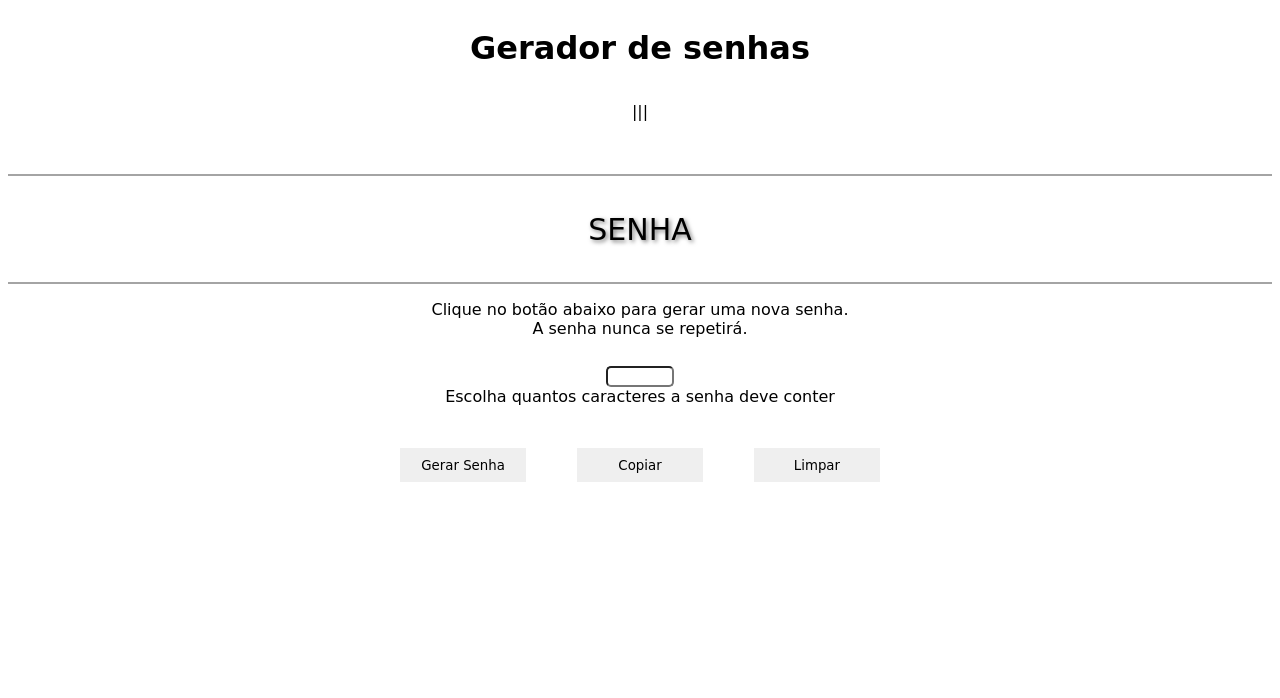
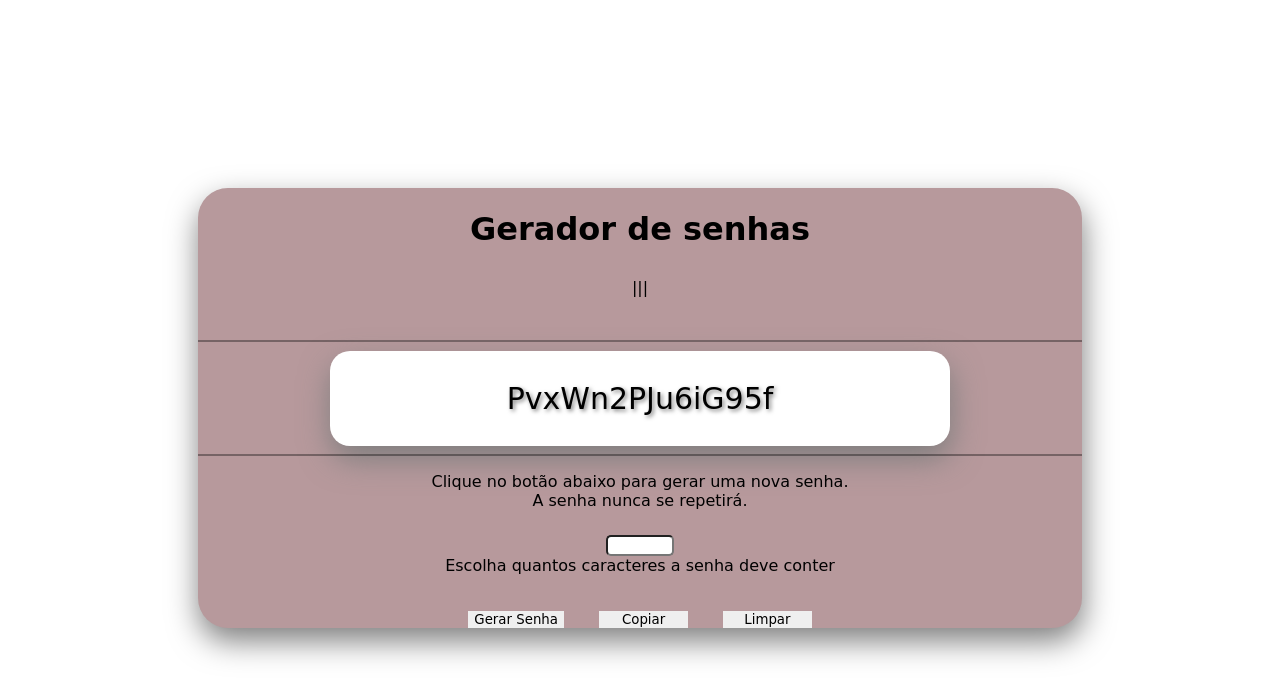
Before and after one commit to Zmining/passwordGenerator, a plain HTML site: page passwordGenerator/index.html in a window 1280 px wide. Both pictures are taken after a click on the button "Gerar Senha". Drawn offline with Linux system fonts and the light colour scheme.

Commit message:
did some changes with style, js and html

```diff
--- a/passwordGenerator/index.css
+++ b/passwordGenerator/index.css
@@ -3,17 +3,26 @@
 }
 
 html{
+    width: 100%;
     height: 100%;
-    width: 100%;
-    display: flex;
 }
 
 body{
     height: 100%;
-    width: 100%;
     display: flex;
+    justify-content: center;
+    align-items: center;
+}
+
+#tudo{
+    display: flex;
+    align-self: center;
+    box-shadow: 1px 13px 31px rgb(126, 126, 126);
     flex-direction: column;
-
+    justify-self: center;
+    width: 70%;
+    border-radius: 30px;
+    background-color: #B7999C
 }
 
 #header p{
@@ -65,6 +74,7 @@ body{
     height: 10%;
     margin: 0 15%;
     border-radius: 20px;
+    box-shadow: 1px 13px 31px rgb(126, 126, 126);
     background-color: rgb(255, 255, 255);
 }
 
--- a/passwordGenerator/index.html
+++ b/passwordGenerator/index.html
@@ -7,6 +7,7 @@
     <script defer src="./script.js"></script>
 </head>
 <body>
+    <div id="tudo">
         <div id="header">
                 <h1>Gerador de senhas</h1>
                 <p>|||</p>
@@ -30,9 +31,10 @@
         </div>
         <label for="caracteres">Escolha quantos caracteres a senha deve conter</label>
         <div id="button">
-        <button>Gerar Senha</button>
-        <button>Copiar</button>
+            <button id="gerarSenha">Gerar Senha</button>
+            <button id="copiar">Copiar</button>
             <button>Limpar</button>
+        </div>
     </div>
 </body>
 </html>
--- a/passwordGenerator/script.js
+++ b/passwordGenerator/script.js
@@ -1,3 +1,6 @@
+const senhaDigitada = document.getElementById("password");
+let senhas = [];
+
 function geraSenha(num) {
     var alfabeto = '';
     var senha = '';
@@ -10,13 +13,61 @@ function geraSenha(num) {
         alfabeto += String.fromCharCode(i);
     }
 
+    // Adicionar números ao alfabeto
+    for (var i = 48; i <= 57; i++) { // Números 0-9
+        alfabeto += String.fromCharCode(i);
+    }
+
+    for( var i = 33; i <= 38; i++) {
+        alfabeto += String.fromCharCode(i)
+    }
+
     // Gerar a senha
     for (var i = 0; i < num; i++) {
         var r = Math.floor(Math.random() * alfabeto.length);
         senha += alfabeto[r];
     }
 
-    console.log(senha);
+    return senha;
 }
 
-geraSenha(3);
+let passwordDigits = document.getElementById("input");
+let gerarSenha = document.getElementById("gerarSenha");
+
+gerarSenha.addEventListener("click", () => {
+    let tamanhoSenha = parseInt(passwordDigits.value);
+    if (isNaN(tamanhoSenha) || tamanhoSenha <= 0) {
+        tamanhoSenha = 15;
+    } else if (tamanhoSenha > 15) {
+        tamanhoSenha = 15;
+    }
+
+    let senha = geraSenha(tamanhoSenha);
+
+    while (senhas.includes(senha)) {
+        senha = geraSenha(tamanhoSenha);
+        console.log("Já há senha")
+    }
+
+    senhas.push(senha);
+    senhaDigitada.innerHTML = senha;
+    console.log(senhas);
+});
+
+let senha = geraSenha(tamanhoSenha);
+
+let copiar = document.getElementById("copiar")
+
+
+copiar.addEventListener("click", () => {
+    const senha = senhaDigitada.innerText; // Pega o texto da senha
+    if (senha) {
+        navigator.clipboard.writeText(senha).then(() => {
+            alert('Senha copiada para o clipboard!');
+        }).catch(err => {
+            console.error('Erro ao copiar a senha: ', err);
+        });
+    } else {
+        alert('Nenhuma senha gerada para copiar.');
+    }
+});
```
Lines whose indentation alone changed are shown as unchanged.
